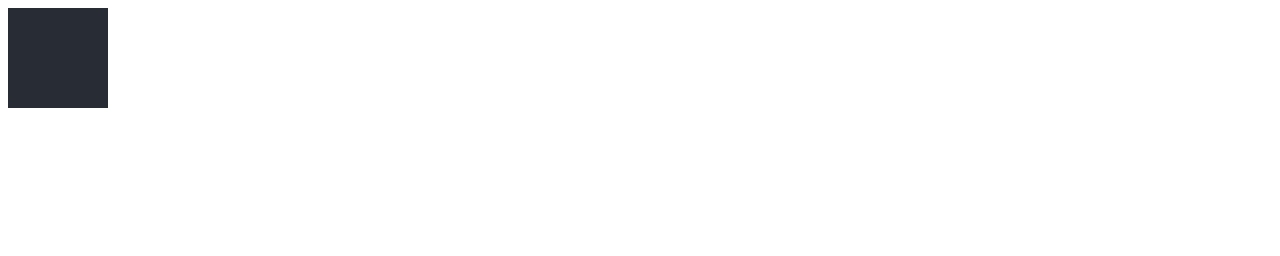
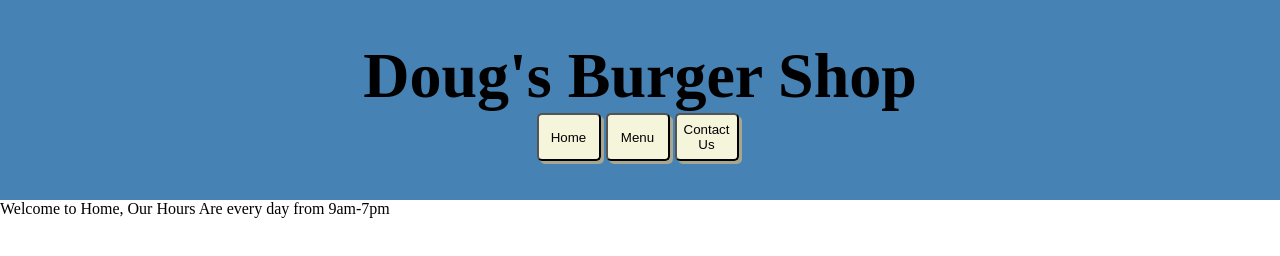
Before and after one commit to lorenzohill/resturant-page, a plain HTML site: page index.html in a window 1280 px wide. Drawn offline with Linux system fonts and the light colour scheme.

Commit message:
initial Dist Subtree Commit

```diff
--- a/main.js
+++ b/main.js
@@ -1 +1 @@
-(()=>{let d=document.createElement("div");d.classList.add("box"),document.body.appendChild(d)})();
+(()=>{var e=document.createElement("header"),n=document.createElement("nav"),t=document.createElement("h1");function d(){c();let e=document.createElement("div");e.classList.add("pgcontent"),e.innerHTML="Welcome to Home, Our Hours Are every day from 9am-7pm",document.body.appendChild(e)}function c(){let e=document.querySelector(".pgcontent");e&&e.remove()}t.innerHTML="Doug's Burger Shop",document.body.appendChild(e),e.appendChild(t),e.appendChild(n),function(){let e=document.createElement("button");e.innerHTML="Home",e.addEventListener("click",(function(){d()}));let t=document.createElement("button");t.innerHTML="Menu",t.addEventListener("click",(function(){!function(){c();let e=document.createElement("div");e.classList.add("pgcontent"),e.innerHTML="  <ul><li>Clasic Burger</li><li>Burger 2</li><li>Super Burger</li><li>Burger Man</li><li>Super Deluxe Burger</li></ul>",document.body.appendChild(e)}()}));let i=document.createElement("button");i.innerHTML="Contact Us",i.addEventListener("click",(function(){!function(){c();let e=document.createElement("div");e.classList.add("pgcontent"),e.innerHTML="Here is how you contact us!",document.body.appendChild(e)}()})),document.createElement("li"),n.appendChild(e),n.appendChild(t),n.appendChild(i)}(),d()})();
--- a/style.css
+++ b/style.css
@@ -1,5 +1,48 @@
+*{margin: 0;}
+
 .box{
   background-color: #282C34;
   height: 100px;
   width: 100px;
 }
+
+header{
+  background-color: steelblue;
+  display: flex;
+  flex-direction: column;
+  justify-content: center;
+  align-items: center;
+  height: 25vh;
+}
+
+h1{
+  text-align: center;
+  font-size: 48pt;
+}
+
+nav{
+  display: flex;
+  flex-direction: row;
+  justify-content: center;
+  align-items: center;
+}
+
+button{
+  background-color: beige;
+  border-radius: 5px;
+  box-shadow: 3px 3px #A7A78F;
+  margin-right: 5px;
+  height: 3rem;
+  width: 4rem;
+}
+
+button:hover{
+  background-color: #a7a78f;
+  box-shadow: none;
+}
+
+@media screen and (max-width: 600px) {
+  header{
+    height: 35vh;
+  }
+}
```
